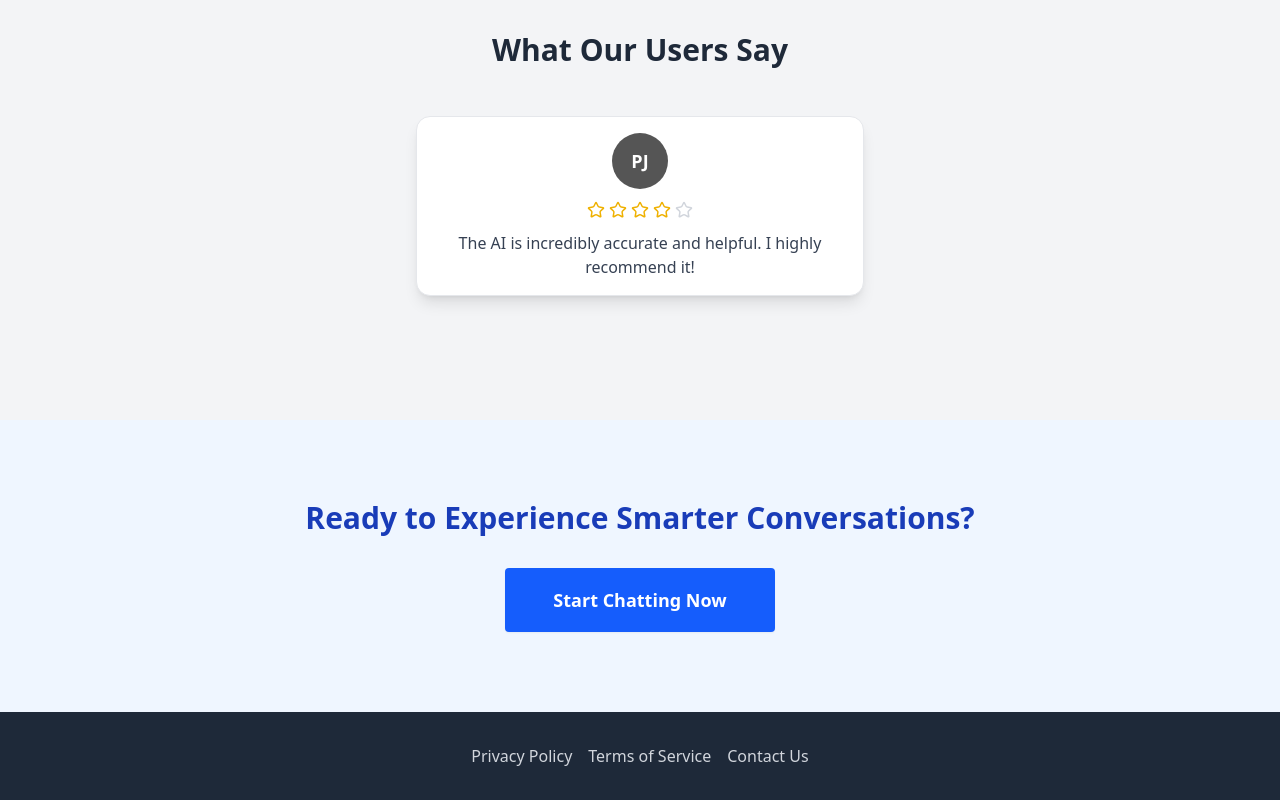
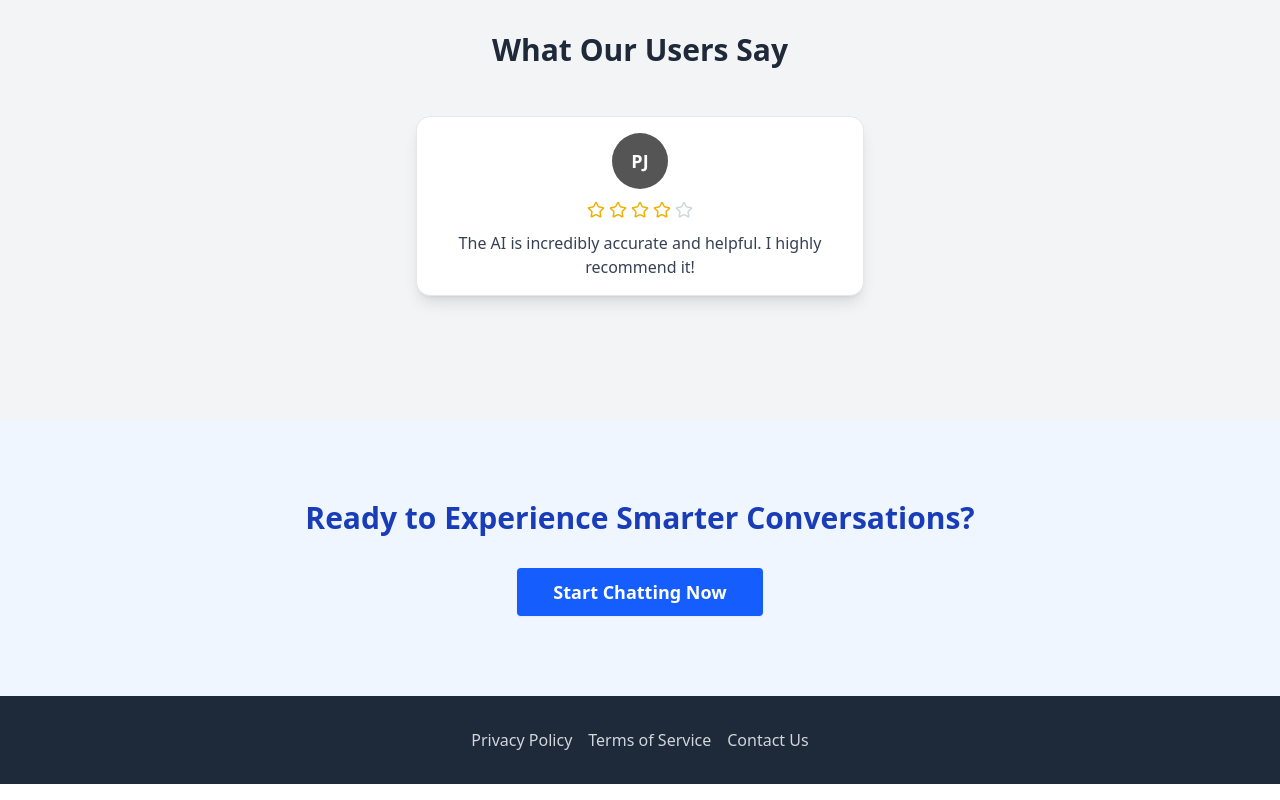
Before and after one commit to kadelcode/ai-chat-app, a Next.js app: page / in a window 1280 px wide. Shown: the part 1091-1891 px from the top of the page. Built offline with nearby package versions, Linux system fonts and the light colour scheme.

Commit message:
Update styles

```diff
--- a/src/components/sections/CTA.tsx
+++ b/src/components/sections/CTA.tsx
@@ -5,7 +5,7 @@ export default function CTA() {
         <section className="py-20 px-4 md:px-0 bg-blue-50">
             <div className="container mx-auto text-center">
                 <h2 className="text-3xl font-semibold text-[#193cb8] mb-8">Ready to Experience Smarter Conversations?</h2>
-                <Button className="bg-[#155dfc] hover:bg-[#1447e6] text-white text-lg font-bold py-8 px-12 rounded full">
+                <Button className="bg-[#155dfc] hover:bg-[#1447e6] text-white text-lg font-bold py-6 px-9 rounded full">
                     Start Chatting Now
                 </Button>
             </div>
--- a/src/components/stackedcards.tsx
+++ b/src/components/stackedcards.tsx
@@ -52,7 +52,7 @@ const StackedCards = () => {
               transition={{ duration: 0.5 }}
               className="absolute w-full"
             >
-              <Card className="p-4 shadow-lg border border-[#e5e7eb] dark:border-[#364153]">
+              <Card className="p-4 shadow-lg border border-[#e5e7eb] dark:border-[#364153] bg-[#fff]">
                 <CardContent className="flex flex-col items-center text-center space-y-3">
                   <div
                     className="w-14 h-14 flex items-center justify-center rounded-full text-white text-lg font-bold"
```
